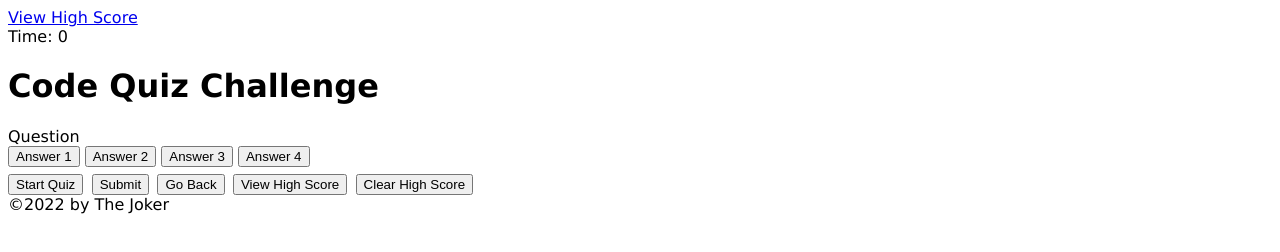
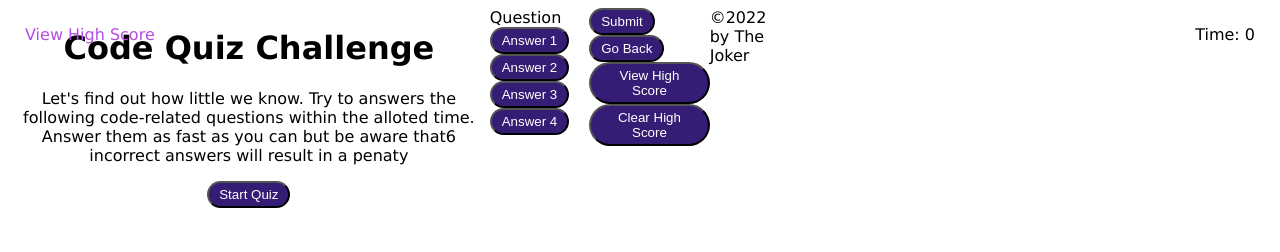
Before and after one commit to DarrellMarkham/code-quiz, a plain HTML site: page index.html in a window 1280 px wide. Drawn offline with Linux system fonts and the light colour scheme.

Commit message:
added css for home page and buttons

```diff
--- a/Assets/css/style.css
+++ b/Assets/css/style.css
@@ -7,30 +7,42 @@
 
 body {
     font-family: Verdana, Geneva, Tahoma, sans-serif;
-
 }
 
-header {
-    padding: 100px 70px 10px 70px;
-    margin: auto;
+.wrapper {
+    margin: 100 auto 0 auto;
     display: flex;
     width: 60%;
-    justify-content: space-between;
-    flex-wrap: wrap;
-    align-content: center;
-};
-
-main {
-    padding: 100px 70px 10px 70px;
-    margin: auto;
-    display: flex;
-    width: 60%;
-    justify-content: space-between;
-    flex-wrap: wrap;
-    align-content: center;
 }
 
-div.commands {
-    font-size: x-large;
-    font-weight: bolder;
+.timer {
+    position: absolute;
+    top: 25px;
+    right: 25px;
 }
+
+.highscore {
+    position: absolute;
+    top: 25px;
+    left: 25px;
+}
+
+a {
+    color: #b54ce4;
+    text-decoration: none;
+}
+
+.home {
+    text-align: center;
+}
+
+button {
+    border-radius: 25px;
+    padding: 4px 10px;
+    color: #fff;
+    background-color: #351c75;
+}
+
+button:hover {
+    background-color: #b54ce4;
+}
--- a/index.html
+++ b/index.html
@@ -17,8 +17,18 @@
   <div class="timer">Time:
     <span id="seconds">0</span>
   </div>
+  <div class="wrapper">
+    <div id="home-page" class="home">
+      <h1>Code Quiz Challenge</h1>
+      <p>
+        Let's find out how little we know.
+        Try to answers the following code-related questions within the alloted time.
+        Answer them as fast as you can but be aware that6 incorrect answers will result in a penaty
+      </p>
 
-  <h1>Code Quiz Challenge</h1>
+      <button id="start-btn"as cls="start-btn btn">Start Quiz</button>
+    </div>
+
 
   <div class="container">
     <div id="question" class="question">Question</div>
@@ -31,7 +41,7 @@
   </div>
 
   <div class="commands">
-    <button id="start-btn" class="start-btn btn">Start Quiz</button>
+
     <button id="submit-btn" class="submit-btn btn">Submit</button>
     <button id="back-btn" class="back-btn btn">Go Back</button>
     <button id="highscore-btn" class="highscore-btn btn">View High Score</button>
```
